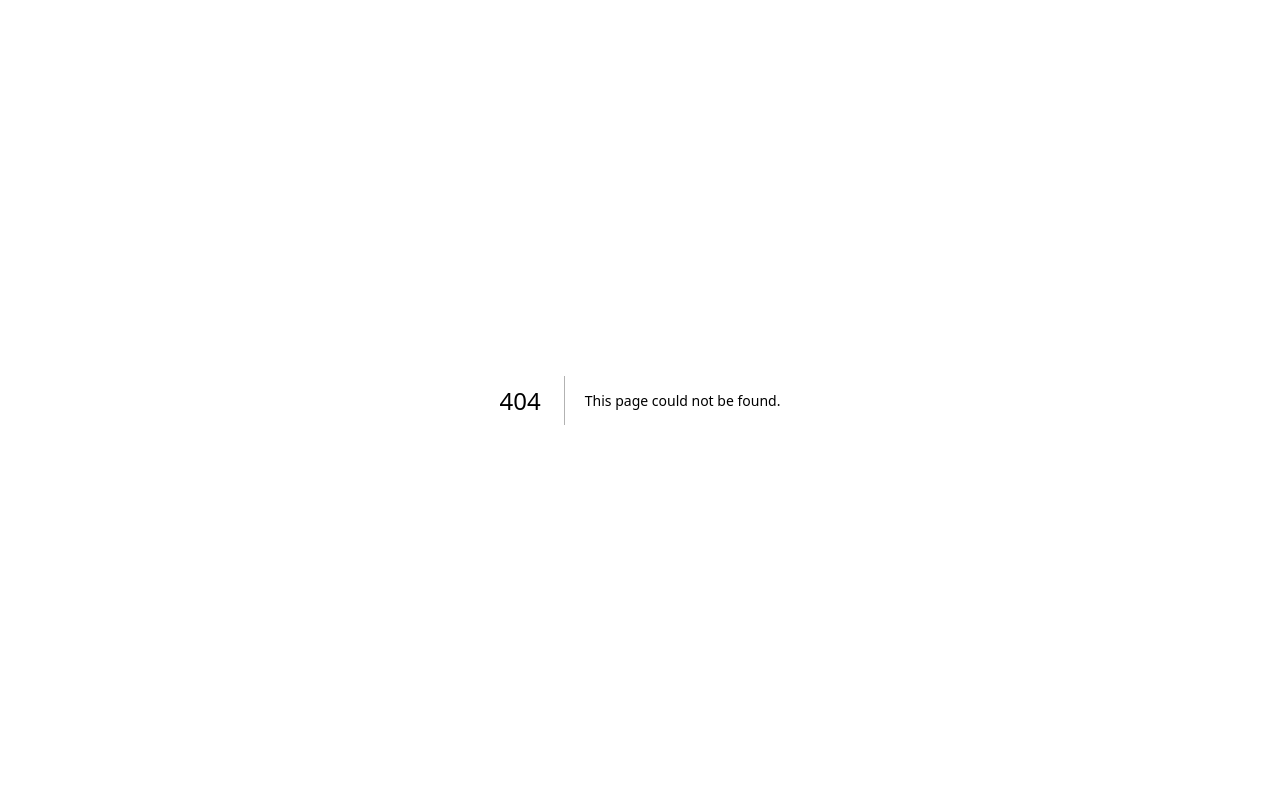
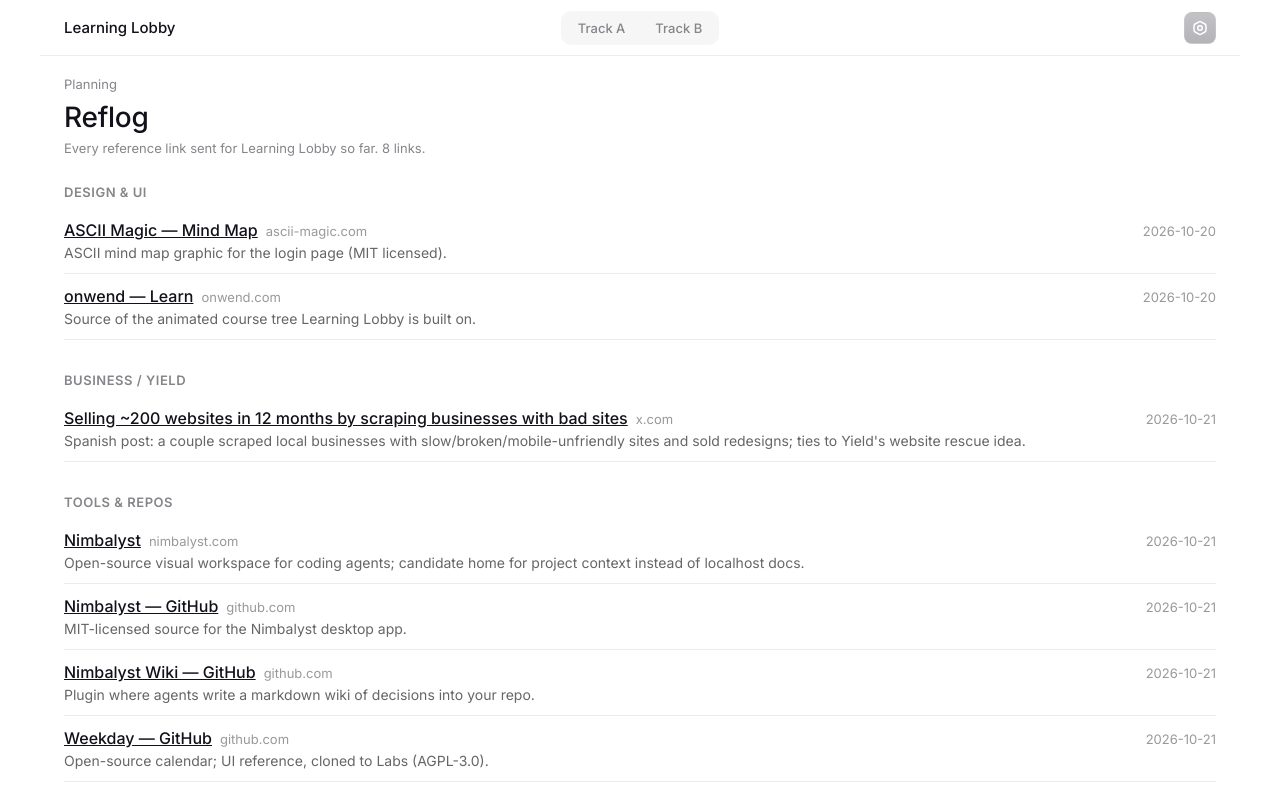
Before and after one commit to w-ade/learning-lobby, a Next.js app: page /reflog in a window 1280 px wide. Before the commit this address had no page. Built offline with nearby package versions, Linux system fonts and the light colour scheme.

Commit message:
Add /reflog page of reference links

```diff
--- /dev/null
+++ b/app/reflog-data.ts
@@ -0,0 +1,22 @@
+export type Ref = { url: string; title: string; date: string; note: string };
+export type RefGroup = { group: string; items: Ref[] };
+
+// Newest first within each group.
+export const reflog: RefGroup[] = [
+  { group: "Design & UI", items: [
+    { url: "https://www.ascii-magic.com/ascii/mind-map", title: "ASCII Magic — Mind Map", date: "2026-10-20", note: "ASCII mind map graphic for the login page (MIT licensed)." },
+    { url: "https://onwend.com/learn", title: "onwend — Learn", date: "2026-10-20", note: "Source of the animated course tree Learning Lobby is built on." },
+  ]},
+  { group: "Business / Yield", items: [
+    { url: "https://x.com/alextalksai/status/2112556295370809688", title: "Selling ~200 websites in 12 months by scraping businesses with bad sites", date: "2026-10-21", note: "Spanish post: a couple scraped local businesses with slow/broken/mobile-unfriendly sites and sold redesigns; ties to Yield's website rescue idea." },
+  ]},
+  { group: "Tools & Repos", items: [
+    { url: "https://nimbalyst.com/", title: "Nimbalyst", date: "2026-10-21", note: "Open-source visual workspace for coding agents; candidate home for project context instead of localhost docs." },
+    { url: "https://github.com/Nimbalyst/nimbalyst", title: "Nimbalyst — GitHub", date: "2026-10-21", note: "MIT-licensed source for the Nimbalyst desktop app." },
+    { url: "https://github.com/nimbalyst/nimbalyst-wiki", title: "Nimbalyst Wiki — GitHub", date: "2026-10-21", note: "Plugin where agents write a markdown wiki of decisions into your repo." },
+    { url: "https://github.com/ephraimduncan/weekday", title: "Weekday — GitHub", date: "2026-10-21", note: "Open-source calendar; UI reference, cloned to Labs (AGPL-3.0)." },
+  ]},
+  { group: "Other", items: [
+    { url: "https://www.fluidfunctionalism.com/docs/fluid-hover", title: "Fluid Functionalism — Fluid Hover", date: "2026-10-20", note: "Hover glide effect credited in the tree component." },
+  ]},
+];
--- /dev/null
+++ b/app/reflog/page.tsx
@@ -0,0 +1,26 @@
+import "../tree/glide.css";
+import "../split.css";
+import { Header } from "../planning/header";
+import { reflog } from "../reflog-data";
+
+const host = (u: string) => new URL(u).hostname.replace(/^www\./, "");
+const total = reflog.reduce((n, g) => n + g.items.length, 0);
+
+export default function Reflog() {
+  return <div className="ll-page">
+    <Header title="Reflog" sub={`Every reference link sent for Learning Lobby so far. ${total} links.`} />
+    {reflog.map(g => <section key={g.group} style={{ marginBottom: 32 }}>
+      <h2 style={{ fontSize: 13, fontWeight: 600, textTransform: "uppercase", letterSpacing: ".04em", color: "#85858A", margin: "0 0 8px" }}>{g.group}</h2>
+      <ul style={{ listStyle: "none", padding: 0, margin: 0 }}>
+        {[...g.items].sort((a, b) => b.date.localeCompare(a.date)).map(r => <li key={r.url} style={{ padding: "12px 0", borderBottom: "1px solid #EBEBEB" }}>
+          <div style={{ display: "flex", gap: 8, alignItems: "baseline", flexWrap: "wrap" }}>
+            <a href={r.url} target="_blank" rel="noopener noreferrer" style={{ fontWeight: 500, color: "inherit" }}>{r.title}</a>
+            <span style={{ color: "#999", fontSize: 13 }}>{host(r.url)}</span>
+            <span style={{ color: "#999", fontSize: 13, marginLeft: "auto" }}>{r.date}</span>
+          </div>
+          <p style={{ margin: "4px 0 0", fontSize: 14, color: "#666" }}>{r.note}</p>
+        </li>)}
+      </ul>
+    </section>)}
+  </div>;
+}
```
